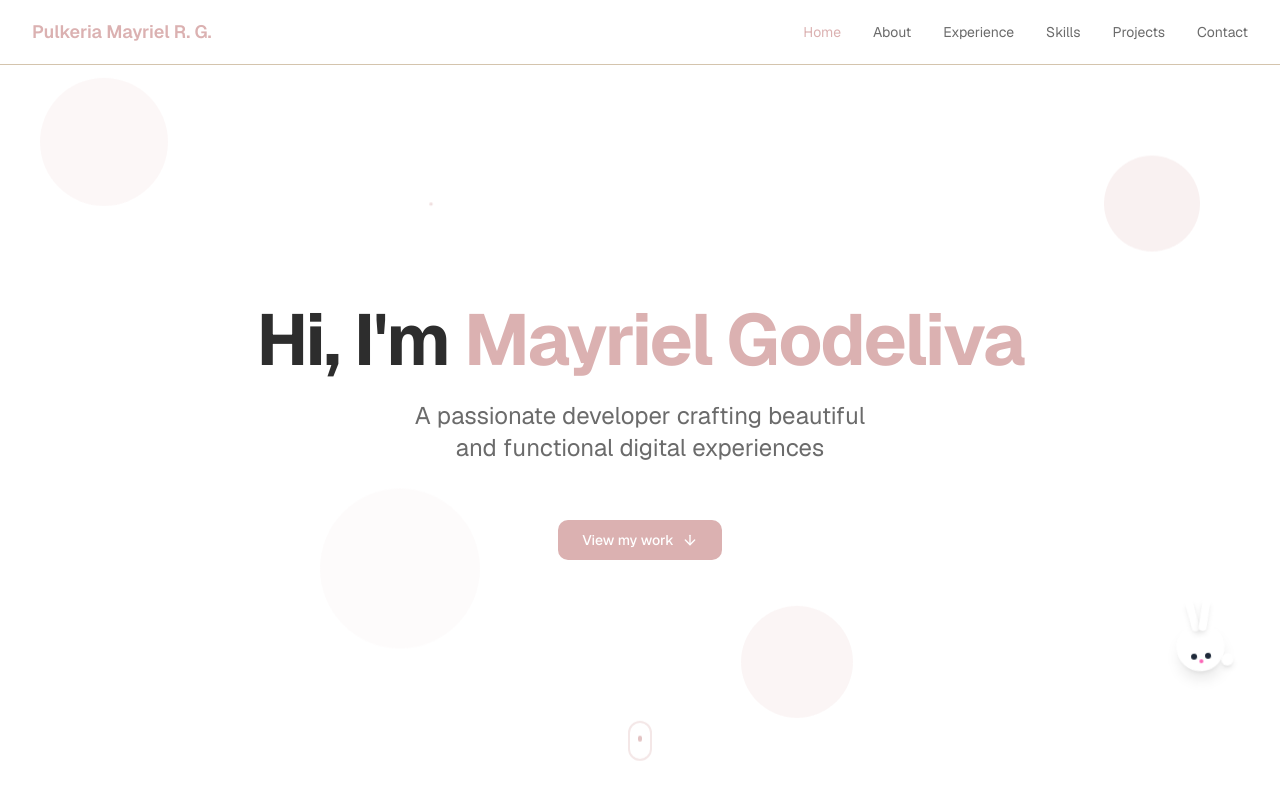
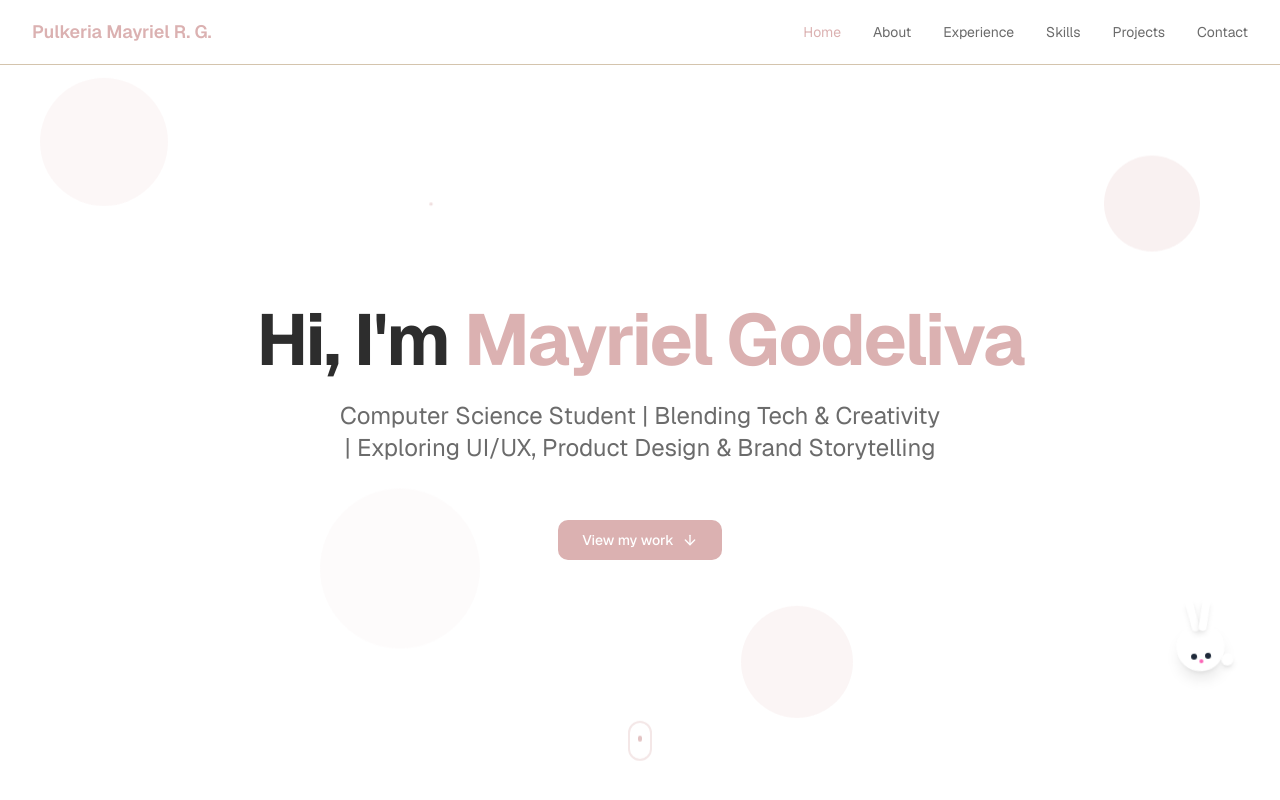
Before and after one commit to yeLioo/Mayriel-Portofolio, a Next.js app: page / in a window 1280 px wide. Shown: the top 800 px of the page. Built offline with nearby package versions, Linux system fonts and the light colour scheme.

Commit message:
Update hero-section.tsx

```diff
--- a/components/hero-section.tsx
+++ b/components/hero-section.tsx
@@ -91,7 +91,7 @@ export function HeroSection() {
             </span>
           </h1>
           <p className="text-xl sm:text-2xl text-muted-foreground text-balance max-w-2xl mx-auto animate-fade-in-up-delayed">
-            A passionate developer crafting beautiful and functional digital experiences
+            Computer Science Student | Blending Tech & Creativity | Exploring UI/UX, Product Design & Brand Storytelling
           </p>
           <div className="pt-8 animate-fade-in-up-more-delayed">
             <Button
```
